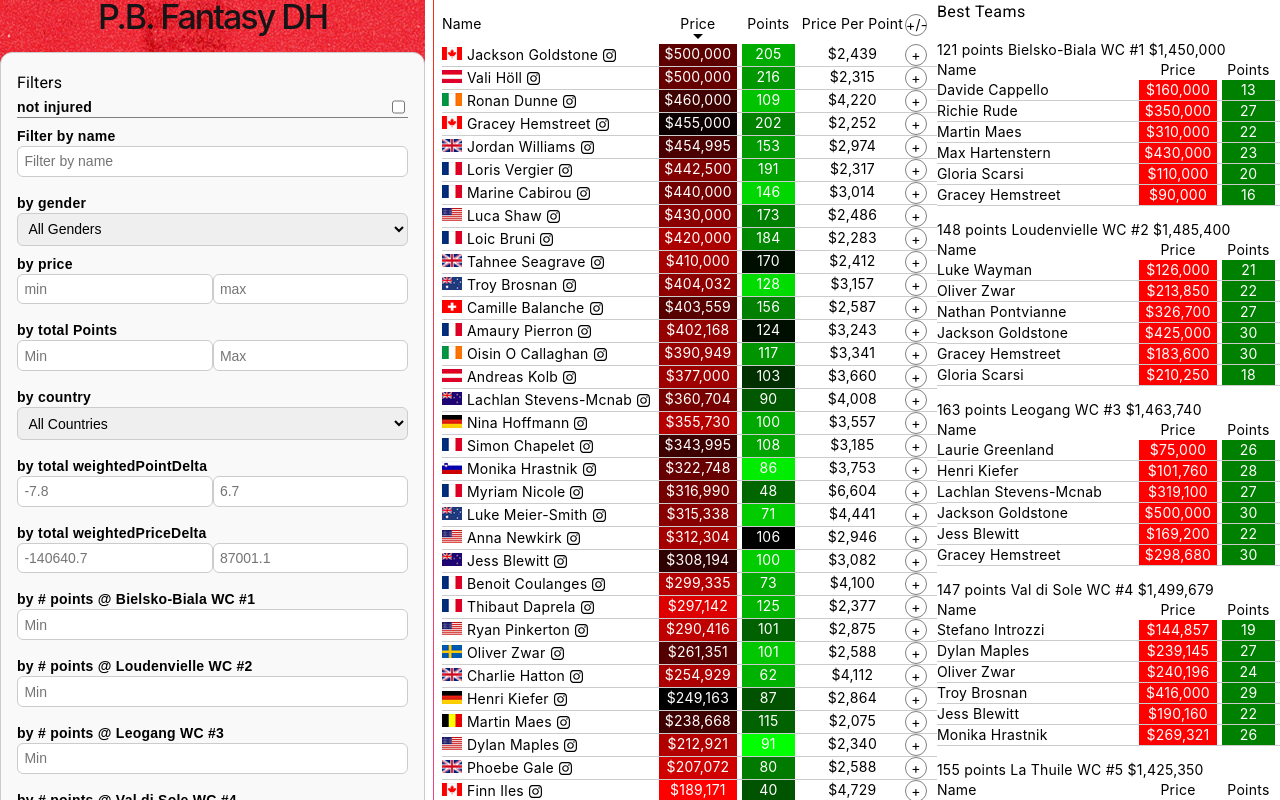
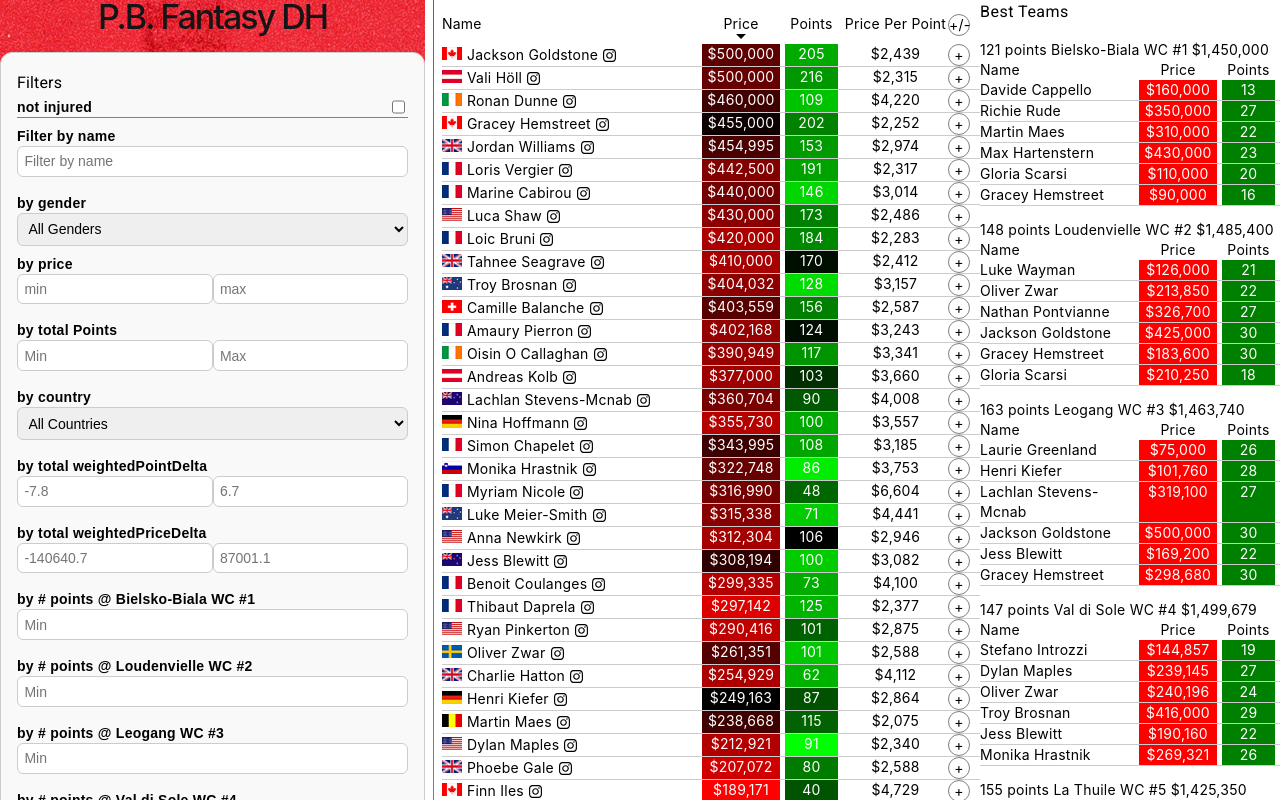
Before and after one commit to paultrial/fantasy, an Angular app: page / in a window 1280 px wide. Shown: the top 800 px of the page. Built offline with nearby package versions, Linux system fonts and the light colour scheme.

Commit message:
responsiveness-ish

```diff
--- a/src/app/app.component.html
+++ b/src/app/app.component.html
@@ -268,7 +268,7 @@
       {{filteredAthletes.length}} athletes
     </section>
 
-    <section style="min-width: 300px;">
+    <section style="width: 300px;">
       <h4>Best Teams</h4>
 
       <ul class="athleteList" *ngFor="let round of bestTeams">
--- a/src/app/app.component.less
+++ b/src/app/app.component.less
@@ -279,8 +279,7 @@ h4.nrathletePerTeam {
         h2 {
             text-align: center;
         }
-
-        width: 50%;
+        width: calc(100% - 300px);
 
         .athleteList {
             .header {
```
